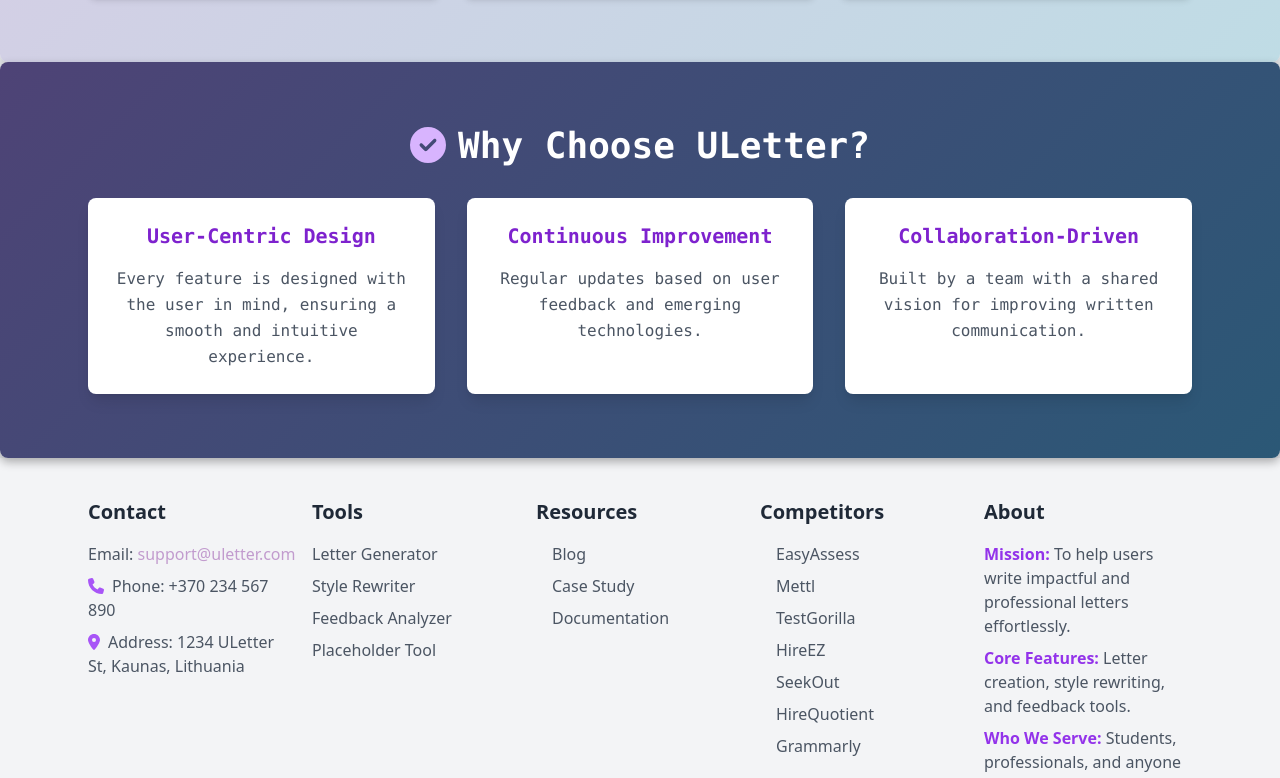
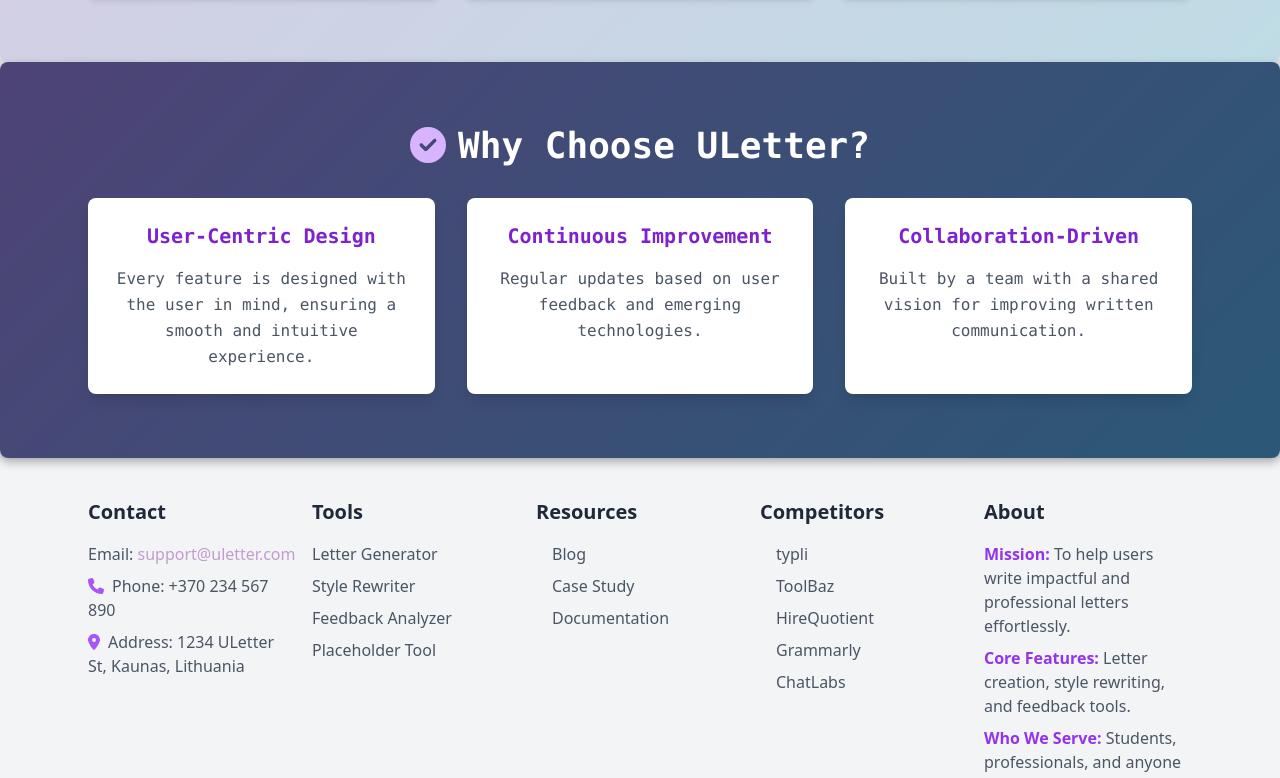
Before and after one commit to Kyk0/ULetter, a React (Create React App) app in the folder frontend/: page / in a window 1280 px wide. Shown: the part 2003-2781 px from the top of the page. Built offline with nearby package versions, Linux system fonts and the light colour scheme.

Commit message:
Changed competitors, size of the envelope

```diff
--- a/frontend/src/components/Footer.jsx
+++ b/frontend/src/components/Footer.jsx
@@ -98,52 +98,22 @@
   <ul className="text-gray-600 space-y-2 font-medium">
     <li>
       <a
-        href="https://www.easyassess.com"
+        href="https://www.typli.ai"
         target="_blank"
         rel="noopener noreferrer"
         className="px-4 py-2 hover:text-accent transition-colors duration-300 ease-in-out"
       >
-        EasyAssess
+        typli
       </a>
     </li>
     <li>
       <a
-        href="https://www.mettl.com"
+        href="https://toolbaz.com"
         target="_blank"
         rel="noopener noreferrer"
         className="px-4 py-2 hover:text-accent transition-colors duration-300 ease-in-out"
       >
-        Mettl
-      </a>
-    </li>
-    <li>
-      <a
-        href="https://www.testgorilla.com"
-        target="_blank"
-        rel="noopener noreferrer"
-        className="px-4 py-2 hover:text-accent transition-colors duration-300 ease-in-out"
-      >
-        TestGorilla
-      </a>
-    </li>
-    <li>
-      <a
-        href="https://hireez.com/"
-        target="_blank"
-        rel="noopener noreferrer"
-        className="px-4 py-2 hover:text-accent transition-colors duration-300 ease-in-out"
-      >
-        HireEZ
-      </a>
-    </li>
-    <li>
-      <a
-        href="https://www.seekout.com"
-        target="_blank"
-        rel="noopener noreferrer"
-        className="px-4 py-2 hover:text-accent transition-colors duration-300 ease-in-out"
-      >
-        SeekOut
+        ToolBaz
       </a>
     </li>
     <li>
@@ -164,6 +134,16 @@
         className="px-4 py-2 hover:text-accent transition-colors duration-300 ease-in-out"
       >
         Grammarly
+      </a>
+    </li>
+    <li>
+      <a
+        href="https://writingmate.ai"
+        target="_blank"
+        rel="noopener noreferrer"
+        className="px-4 py-2 hover:text-accent transition-colors duration-300 ease-in-out"
+      >
+        ChatLabs
       </a>
     </li>
   </ul>
--- a/frontend/src/components/Home.jsx
+++ b/frontend/src/components/Home.jsx
@@ -60,7 +60,7 @@
     {/* Envelope Icon */}
     <FontAwesomeIcon
       icon={faEnvelope}
-            className="text-6xl text-indigo-300 mb-6 animate-bounce"
+      className="text-6xl text-indigo-300 mb-4 animate-bounce"
     />
     {/* Main Headline with Typing Effect */}
     <h1 className="text-5xl font-extrabold tracking-wide mb-6">
@@ -68,11 +68,11 @@
     </h1>
     <p className="text-lg max-w-3xl mx-auto mb-8 text-gray-200">
       Use <span className="font-bold text-white">ULetter</span> to rewrite
-            letters in various styles, generate new ones with specific topics, or
-            get feedback on your drafts to improve them.
+      letters in various styles, generate new ones with specific topics, or get
+      feedback on your drafts to improve them.
     </p>
     {/* Animated Keyboard */}
-          <div className="mt-6 bg-gray-900 rounded-lg shadow-lg p-4">
+    <div className="bg-gray-900 rounded-lg shadow-lg p-4">
       {keyboardRows.map((row, rowIndex) => (
         <div key={rowIndex} className="flex justify-center space-x-2 mb-2">
           {row.map((key) => (
```
Also changed, not shown: 2 other files (tests, documents, lock files or other folders). Lines whose indentation alone changed are shown as unchanged.
